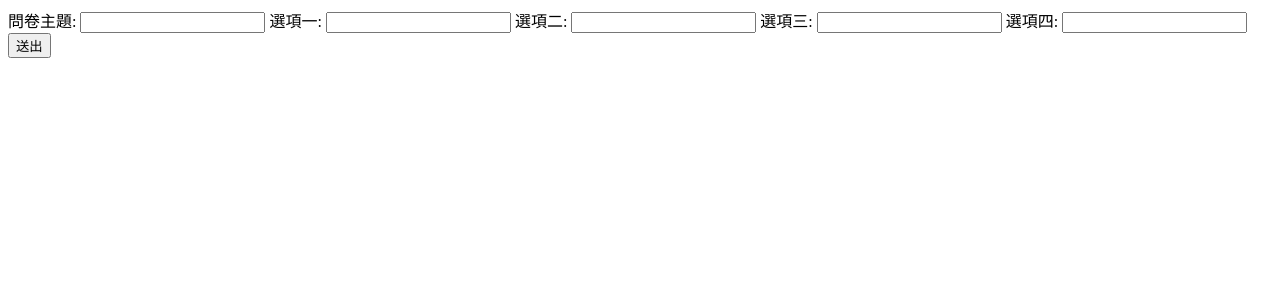
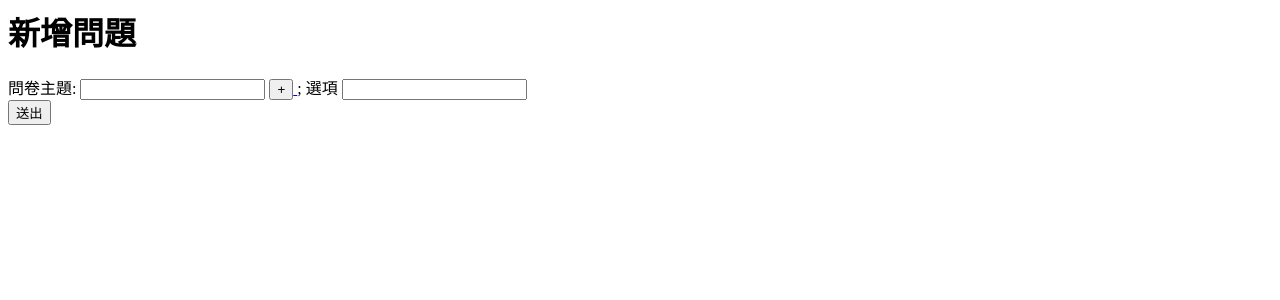
Before and after one commit to yo76317/vote, a PHP site: page /backend/add_subject_form.php in a window 1280 px wide. Shown: the top 300 px of the page. Run offline with PHP 8.4, Linux system fonts and the light colour scheme.

Commit message:
補齊落檔，大改前存檔

```diff
--- a/api/save_vote.php
+++ b/api/save_vote.php
@@ -1,5 +1,5 @@
 <?php
-include_once "db.php";
+include_once "./db.php";
 
 $opt_id=$_POST['opt'];
 $opt=find("options",$opt_id);
--- a/backend/add_subject_form.php
+++ b/backend/add_subject_form.php
@@ -1,8 +1,17 @@
-<form action="api/save_subject.php" method='post' class='col-6 m-auto'>
+<h1 class="text-center font-weight-bold">新增問題</h1>
+<form action="../api/save_subjct.php" method='post' class='col-6 m-auto'>
     <label>問卷主題: <input type="text" name="subject" ></label>
-    <label class='list-group-item'>選項一: <input type="text" name="options[]" ></label>
-    <label class='list-group-item'>選項二: <input type="text" name="options[]" ></label>
-    <label class='list-group-item'>選項三: <input type="text" name="options[]" ></label>
-    <label class='list-group-item'>選項四: <input type="text" name="options[]" ></label>
-<input type="submit" value="送出">
+
+    <!--增加選項-->
+    <a href="../api/new_option.php">
+        <input class='bg-info border-info text-light rounded' type="button" value="+">
+    </a>
+
+    <label class='list-group-tiem'>;
+        選項
+        <input type='text' name='options[]' value=''>
+        <input type='hidden' name='opt_id[]' value=''>
+    </label>
+
+    <div><input type="submit" value="送出"></iv>
 </form>
--- a/backend/index.php
+++ b/backend/index.php
@@ -28,13 +28,13 @@
   <!-- top:-250 -->
   <div class="carousel-inner position-absolute" style="top:-250px ">
     <div class="carousel-item active">
-      <img class="d-block w-100 " src="./image/dessert-09.jpg" alt="輪撥1">
+      <img class="d-block w-100 " src="../image/dessert-09.jpg" alt="輪撥1">
     </div>
     <div class="carousel-item">
-      <img class="d-block w-100" src="./image/dessert-02.jpg" alt="輪撥2">
+      <img class="d-block w-100" src="../image/dessert-02.jpg" alt="輪撥2">
     </div>
     <div class="carousel-item">
-      <img class="d-block w-100" src="./image/dessert-04.jpg" alt="輪撥3">
+      <img class="d-block w-100" src="../image/dessert-04.jpg" alt="輪撥3">
     </div>
   </div>
 </div>
```
Also changed, not shown: api/edit_subject.php (+7 -6 lines), api/save_subjct.php (+7 -8 lines), backend/edit_subject.php (+23 -17 lines), api/new_option.php (added).
